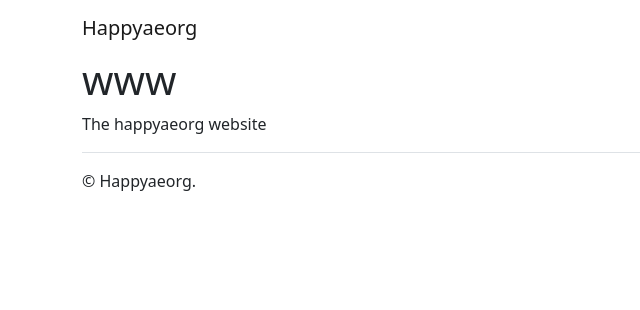
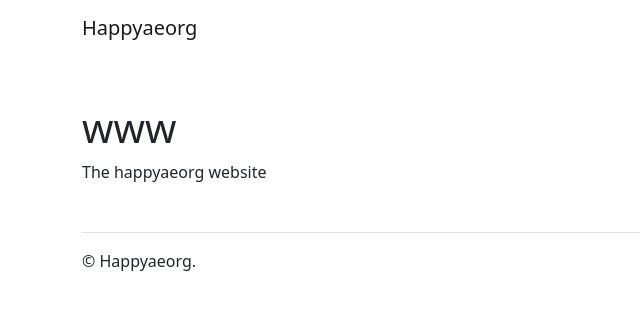
Before and after one commit to happyaeorg/www, a Jekyll site: the page built from README.md, in a window 1280 px wide. Shown: the top 310 px of the page, without its empty margins (0-640 px from the left). Built offline with Jekyll 4.4.1, drawn with Linux system fonts in a browser that asks for light colours; our own code applies the rules of GitHub Pages for plain Markdown files.

Commit message:
Update default.html

```diff
--- a/_layouts/default.html
+++ b/_layouts/default.html
@@ -15,13 +15,13 @@
   </head>
   <body>
     <div class="container">
-      <header class="navbar navbar-light">
+      <header class="navbar navbar-light mb-5">
         <a href="{{ site.baseurl | relative_url }}" alt="go to homepage" class="navbar-brand">{{ site.title }}</a>
       </header>
       <main>
         {{ content }}
       </main>
-      <footer class="pt-3 border-top">
+      <footer class="mt-5 pt-3 border-top">
         <span>© {{ site.title }}.</span>
       </footer>
     </div>
```
